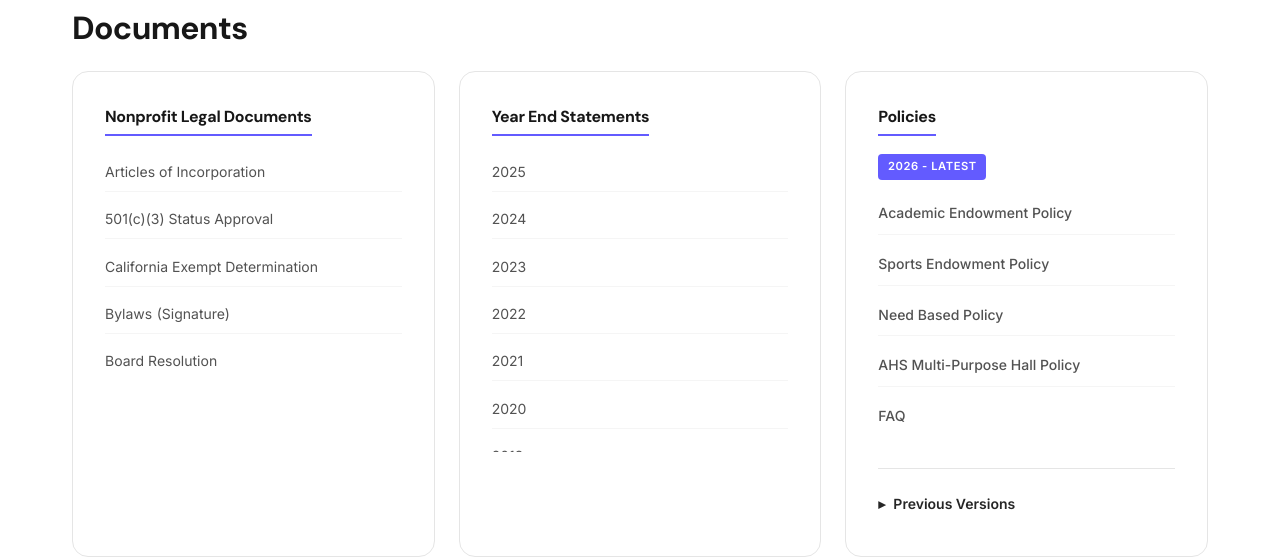
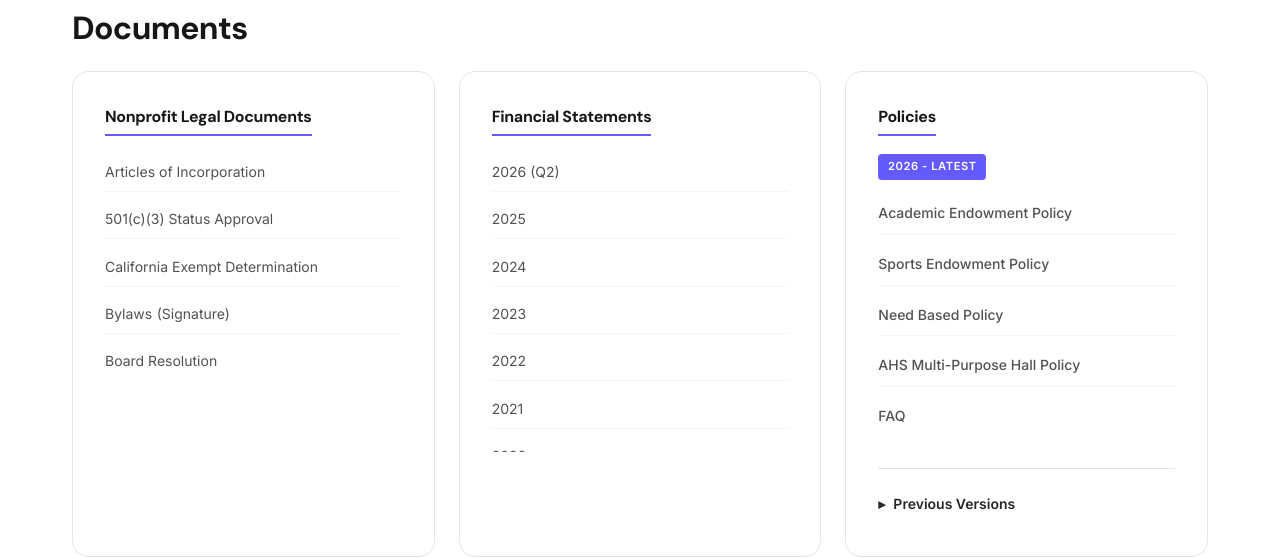
Before and after one commit to ahsef/ahsef.github.io, a Jekyll site: the page built from _pages/about.html, in a window 1280 px wide and 900 px high, scrolled down 2931 px. Shown: the part 154-712 px from the top of the window. Built offline with Jekyll 4.4.1, drawn with Linux system fonts in a browser that asks for light colours.

Commit message:
Link 2026 Q2 financial update from the documents section.
Co-authored-by: Cursor <cursoragent@cursor.com>

```diff
--- a/_pages/about.html
+++ b/_pages/about.html
@@ -318,8 +318,9 @@ function switchTab(button, tabId) {
         </div>
 
         <div class="card docs-card">
-            <h3>Year End Statements</h3>
+            <h3>Financial Statements</h3>
             <ul>
+                <li><a href="/financial/2026_Q2_Financial_Update.pdf" target="_blank">2026 (Q2)</a></li>
                 <li><a href="/financial/2025_Year_End_Financial_Report.pdf" target="_blank">2025</a></li>
                 <li><a href="/financial/vanguard-20241231.pdf" target="_blank">2024</a></li>
                 <li><a href="/financial/vanguard-20231231.pdf" target="_blank">2023</a></li>
```
